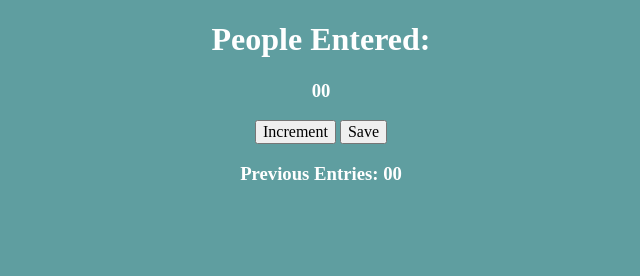
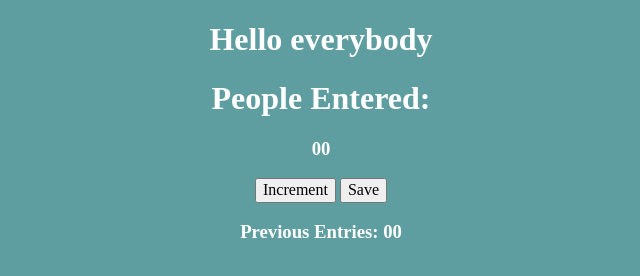
Before and after one commit to mdshamimchy/Passenger-counter-App-testing-from-local, a plain HTML site: page index.html in a window 1280 px wide. Shown: the whole page, without its empty margins (319-959 px from the left). Drawn offline with nearby package versions, Linux system fonts and the light colour scheme.

Commit message:
small update

```diff
--- a/index.html
+++ b/index.html
@@ -3,6 +3,7 @@
         <link rel="stylesheet" href="index.css">
     </head>
     <body>
+        <h1>Hello everybody</h1>
         <h1>People Entered:</h1>
         <h3 id="count-el">00</h3>
         <button onclick="increment()">Increment</button>
```
